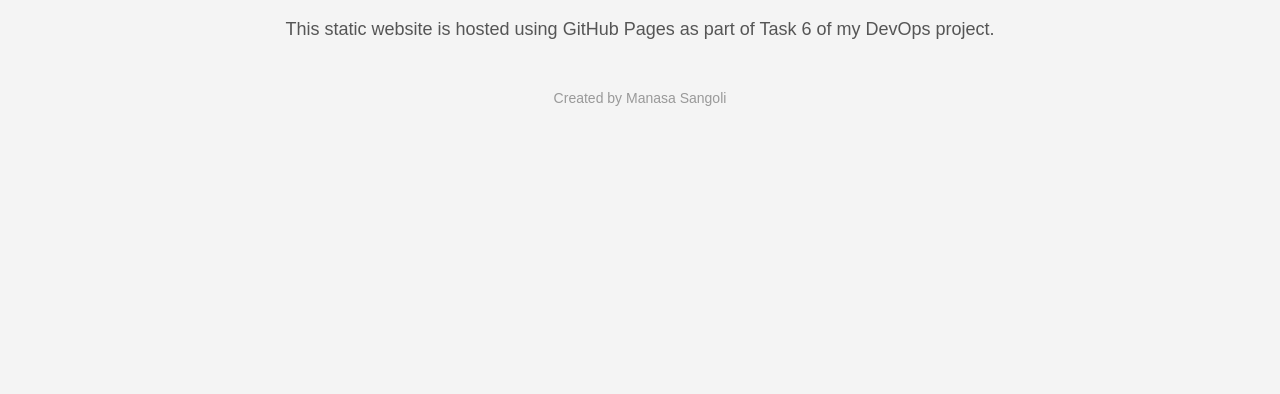
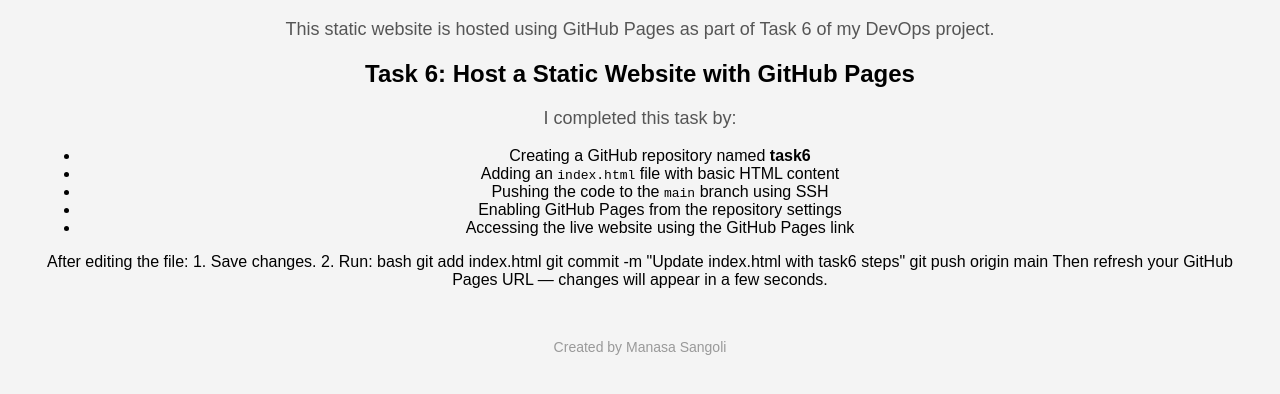
Before and after one commit to Keshwar-2/task6, a plain HTML site: page index.html in a window 1280 px wide. Shown: the part 102-496 px from the top of the page. Drawn offline with Linux system fonts and the light colour scheme.

Commit message:
Update index.html

```diff
--- a/index.html
+++ b/index.html
@@ -29,6 +29,30 @@
 <body>
 <h1>🚀 Welcome to My GitHub Page</h1>
   <p>This static website is hosted using GitHub Pages as part of Task 6 of my DevOps project.</p>
+
+
+<h2>Task 6: Host a Static Website with GitHub Pages</h2>
+<p>I completed this task by:</p>
+<ul>
+  <li>Creating a GitHub repository named <strong>task6</strong></li>
+  <li>Adding an <code>index.html</code> file with basic HTML content</li>
+  <li>Pushing the code to the <code>main</code> branch using SSH</li>
+  <li>Enabling GitHub Pages from the repository settings</li>
+  <li>Accessing the live website using the GitHub Pages link</li>
+</ul>
+
+
+After editing the file:
+1. Save changes.
+2. Run:
+   bash
+   git add index.html
+   git commit -m "Update index.html with task6 steps"
+   git push origin main
+
+
+Then refresh your GitHub Pages URL — changes will appear in a few seconds.
+
   <footer>Created by Manasa Sangoli</footer>
 </body>
 </html>
```
